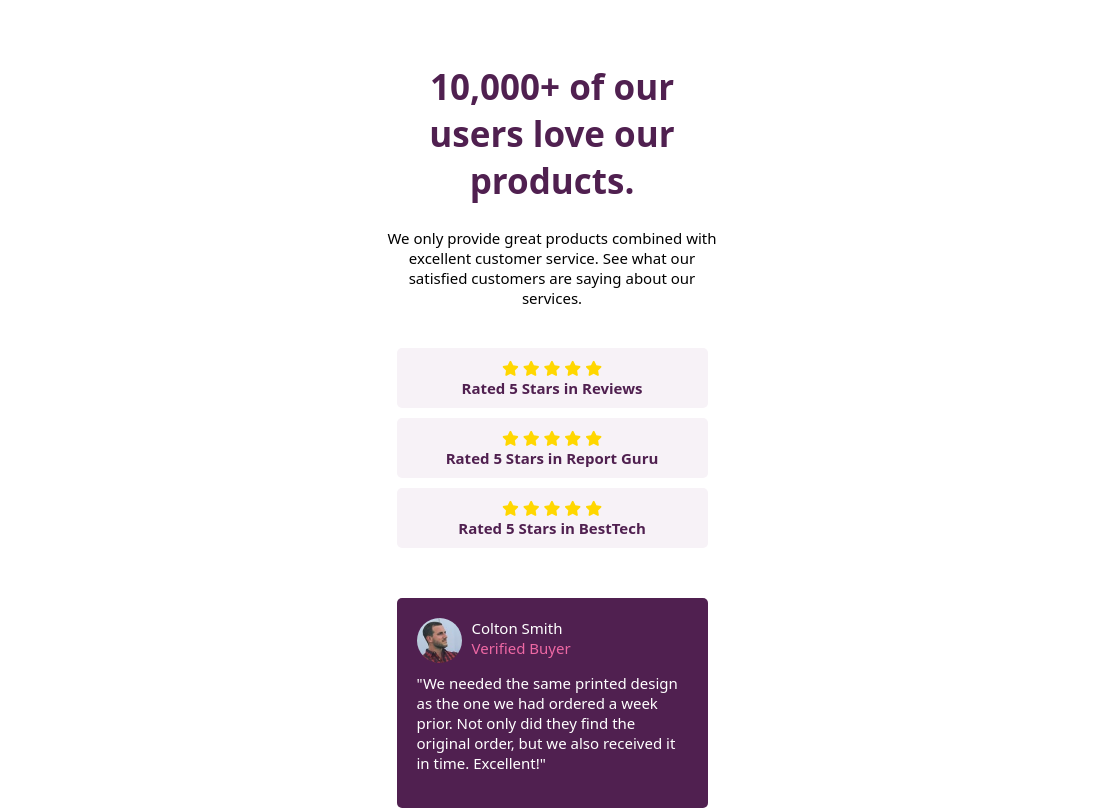
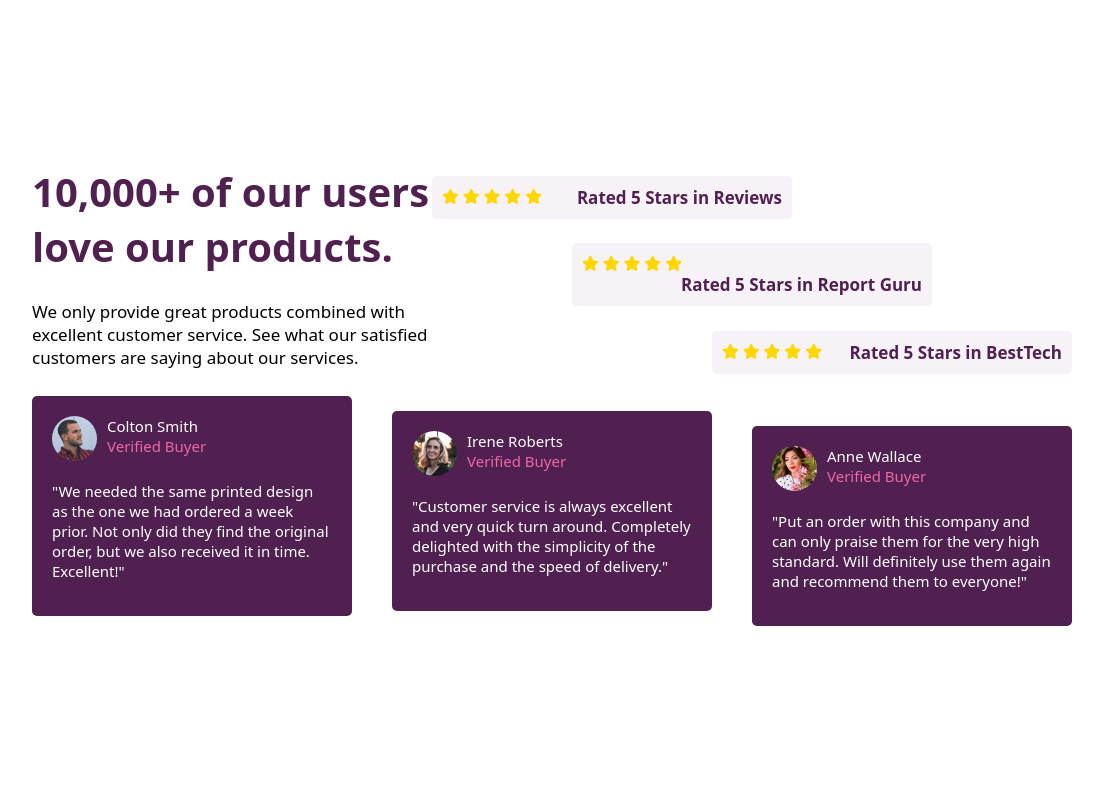
Before and after one commit to MuhammedMiiRanna/GDSC-Challenges, a plain HTML site: page Social proof section/index.html in a window 1536 px wide. Shown: the top 811 px of the page, without its empty margins (216-1319 px from the left). Drawn offline with Linux system fonts and the light colour scheme.

Commit message:
Fixing layout
Desktop layout

```diff
--- a/Social proof section/style.css
+++ b/Social proof section/style.css
@@ -45,6 +45,7 @@ body {
 h1 {
   font-size: 3.5rem;
   font-weight: 800;
+  margin-top: 0;
   color: var(--primary-very-dark-magenta);
 }
 
@@ -127,3 +128,89 @@ h1 {
   margin-right: 10px;
   border-radius: 50%;
 }
+
+@media screen and (min-width: 1440px) {
+  h1 {
+    font-size: 4rem;
+    font-weight: 800;
+  }
+  #main-container {
+    max-width: 1040px;
+  }
+
+  #intro-card {
+    width: 100%;
+    display: flex;
+    justify-content: space-between;
+  }
+
+  #intro-card p {
+    font-size: 1.7rem;
+  }
+
+  #header,
+  #stars-card {
+    /* width: 300px; */
+    max-width: 400px;
+  }
+
+  #intro-card {
+    text-align: left;
+  }
+
+  #stars-cards {
+    /* when i remove the margin from rating-card class
+    the div are no more centered */
+    margin: 0;
+    /* height: 100%; */
+    width: 100%;
+    display: flex;
+    flex-direction: column;
+    justify-content: space-around;
+    align-items: center;
+  }
+
+  .rating-card {
+    padding: 1rem;
+    margin: 1rem 0;
+    width: 360px;
+    max-width: 415px;
+  }
+
+  #rating-card-1 {
+    align-self: flex-start;
+  }
+  #rating-card-3 {
+    align-self: flex-end;
+  }
+
+  .rating-card p {
+    float: right;
+  }
+
+  #review-cards {
+    width: 100%;
+    height: 250px;
+    display: flex;
+    justify-content: space-between;
+  }
+
+  #review-card-1 {
+    align-self: flex-start;
+  }
+  #review-card-2 {
+    align-self: center;
+  }
+  #review-card-3 {
+    align-self: flex-end;
+  }
+
+  .review-card {
+    max-width: 320px;
+    /* padding: 2rem;
+    margin: 1rem 0; */
+  }
+  .review-card p {
+    padding: 1rem 0 0;
+  }
+}
```
Also changed, not shown: Social proof section/index.html (+1 -1 lines).
